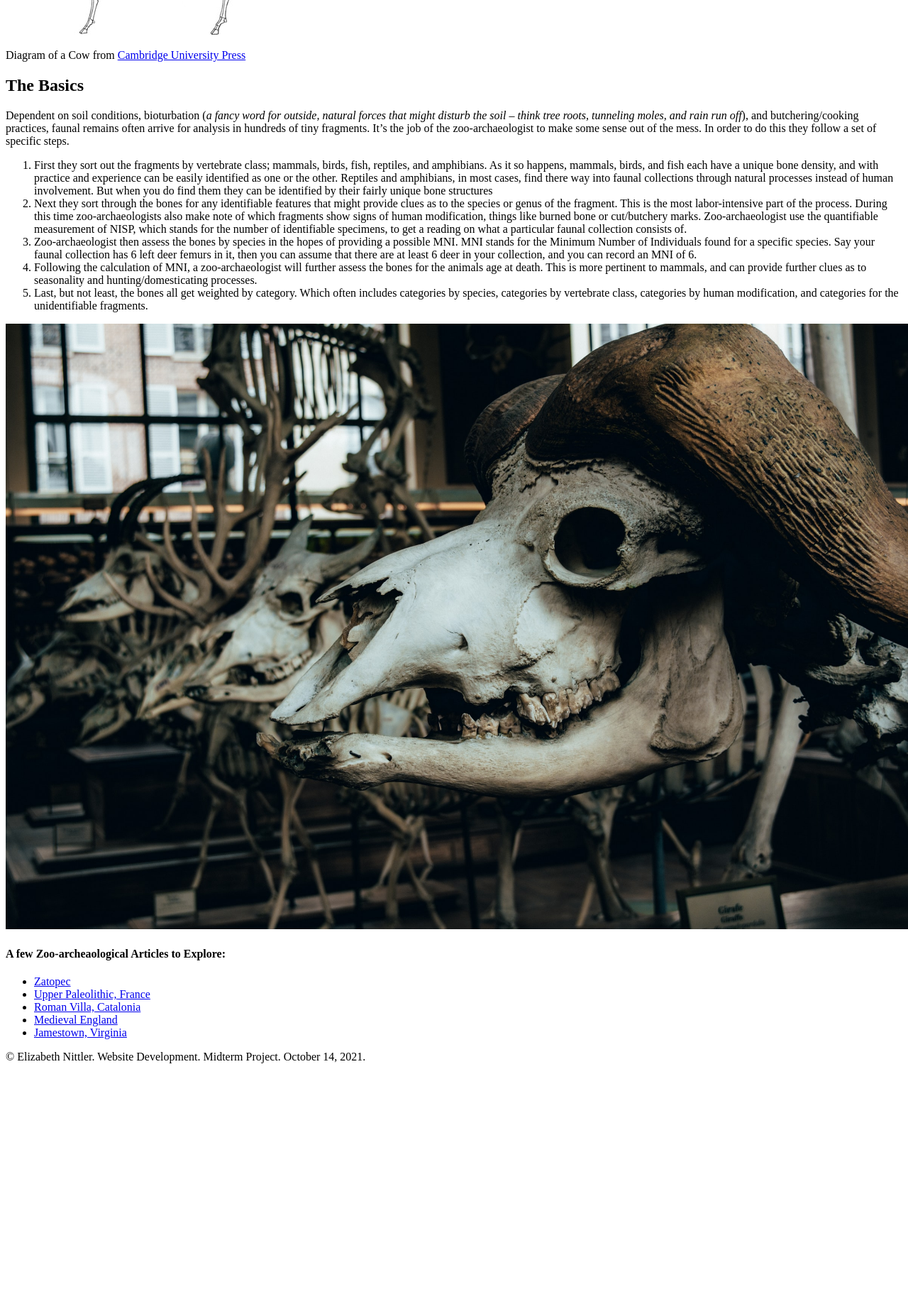
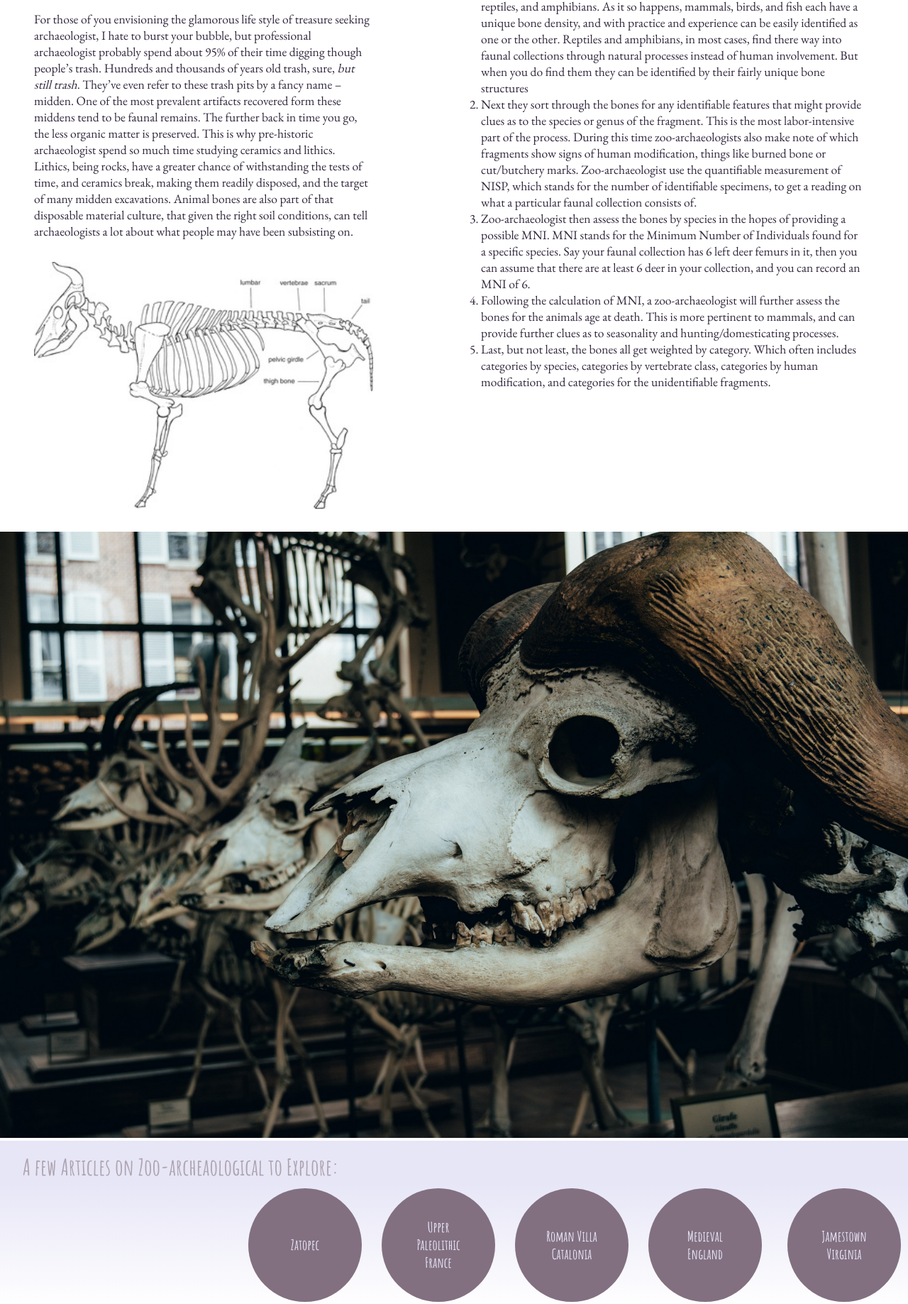
Before and after one commit to eanittler/eanittler.github.io, a plain HTML site: page carnivore.html.html in a window 1280 px wide. Shown: the part 517-2354 px from the top of the page at 71% size. Before the commit the page ends 2031 px from the top, so only its background shows below. Drawn offline with nearby package versions, Linux system fonts and the light colour scheme.

Commit message:
Update carnivore.html.html

```diff
--- a/carnivore.html.html
+++ b/carnivore.html.html
@@ -3,29 +3,31 @@
 	<head>
 		<meta charset="utf-8">
 		<title>Zoo-archaeology</title>
+		<link rel="stylesheet" href="styles/colors.css">
+		<link rel="stylesheet" href="styles/formatting.css">
+		<link rel="stylesheet" href="styles/transitions-animations.css">
+		<script src="https://kit.fontawesome.com/83ae6ba5b9.js" crossorigin="anonymous"></script>
 	</head>
 	<body>
 		<header>
 			<nav>
-				<p>The Archaeology of Food:
-				<a href="./index.html">Home</a>
-				<a href="./herbivore.html">Stable Isotopic Analysis</a></p>
+				<a href="./index.html" class="nav-item">Home</a>
+				<p class="nav-item">Zoo Archaeology</p>
+				<a href="./herbivore.html" class="nav-item">Isotopic Analysis</a>
 			</nav>
 		</header>
-		<main id="carn_main">
+		<main id="carn-main">
 			<h1>Zoo-archaeology</h1>
-			<div id="carn_card1">
 			<h4>What is Zoo-archaeology?</h4>
+			<div id="carn-card1">
 				<p>Zoo-archaeology, or faunal analysis, is the study of animal remains that have been found in an archaeological context.  This, most of the time, means studying the remains of animals that have been used as a source of food, but it also extends to the odd family pet, animals buried in a “ritual” context, and even the (<em>not so odd</em>) rodent that found its way into the food storage or disposal area.</p>
+				<br>
 				<p>For those of you envisioning the glamorous life style of treasure seeking archaeologist, I hate to burst your bubble, but professional archaeologist probably spend about 95% of their time digging though people’s trash.  Hundreds and thousands of years old trash, sure, <em>but still trash</em>.  They’ve even refer to these trash pits by a fancy name – midden.  One of the most prevalent artifacts recovered form these middens tend to be faunal remains.  The further back in time you go, the less organic matter is preserved.  This is why pre-historic archaeologist spend so much time studying ceramics and lithics.  Lithics, being rocks, have a greater chance of withstanding the tests of time, and ceramics break, making them readily disposed, and the target of many midden excavations.  Animal bones are also part of that disposable material culture, that given the right soil conditions, can tell archaeologists a lot about what people may have been subsisting on. </p>
 			</div>
 			<img src="./images/cow-350.jpg" width="350" alt="Cow Skeleton">
-			<div id="carn_image1_source">
-				<p>Diagram of a Cow from <a href="https://www.cambridge.org/core/books/abs/animal-sacrifice-in-the-ancient-greek-world/victims/CDC82A47DD854583B8D9E9588FBCED7A">Cambridge University Press</a></p>
-			</div>
-		</main>
-		<div id="carn_card2">
-			<h2>The Basics</h2>
+			<i class="fas fa-drumstick-bite"></i>
+			<h4>The Basics</h4>
+			<div id="carn-card2">
 				<p>Dependent on soil conditions, bioturbation (<em>a fancy word for outside, natural forces that might disturb the soil – think tree roots, tunneling moles, and rain run off</em>), and butchering/cooking practices, faunal remains often arrive for analysis in hundreds of tiny fragments.  It’s the job of the zoo-archaeologist to make some sense out of the mess.  In order to do this they follow a set of specific steps.</p>
 				<ol>
 					<li>First they sort out the fragments by vertebrate class; mammals, birds, fish, reptiles, and amphibians.  As it so happens, mammals, birds, and fish each have a unique bone density, and with practice and experience can be easily identified as one or the other.  Reptiles and amphibians, in most cases, find there way into faunal collections through natural processes instead of human involvement.  But when you do find them they can be identified by their fairly unique bone structures</li>
@@ -35,19 +37,20 @@
 					<li>Last, but not least, the bones all get weighted by category.  Which often includes categories by species, categories by vertebrate class, categories by human modification, and categories for the unidentifiable fragments.</li>
 				</ol>
 			</div>
+		</main>
 		<img src="./images/zoo_bones-1920.jpg" alt="animal bones" srcset="./images/zoo_bones-2400.jpg 2400w, ./images/zoo_bones-640 640w" sizes="100vw">
-		<div id="carn_card3">
-			<h4>A few Zoo-archeaological Articles to Explore:</h4>
-			<ul>
-				<li><a href="https://cas.anthropology.txstate.edu/zatopec/analyses/zooarch.html">Zatopec</a></li>
-				<li><a href="https://journals.openedition.org/paleo/3018?lang=fr">Upper Paleolithic, France</a></li>
-				<li><a href="https://www.mdpi.com/2076-2615/11/8/2214">Roman Villa, Catalonia</a></li>
-				<li><a href="https://www.mdpi.com/2076-2615/11/4/1174">Medieval England<a></li>
-				<li><a href="https://historicjamestowne.org/wp-content/uploads/Preliminary_Jamestown_Horse_Report_2014.pdf">Jamestown, Virginia</a></li>
-			</ul>
+		<div id="carn-card3">
+			<h4>A few Articles on Zoo-archeaological to Explore:</h4>
+			<div class="link-container">
+				<a href="https://cas.anthropology.txstate.edu/zatopec/analyses/zooarch.html" class="link-item">Zatopec</a>
+				<a href="https://journals.openedition.org/paleo/3018?lang=fr" class="link-item">Upper Paleolithic France</a>
+				<a href="https://www.mdpi.com/2076-2615/11/8/2214" class="link-item">Roman Villa Catalonia</a>
+				<a href="https://www.mdpi.com/2076-2615/11/4/1174" class="link-item">Medieval England<a>
+				<a href="https://historicjamestowne.org/wp-content/uploads/Preliminary_Jamestown_Horse_Report_2014.pdf" class="link-item">Jamestown Virginia</a>
+			</div>
 		</div>
 		<footer>
-			<p>&#169 Elizabeth Nittler. Website Development. Midterm Project. October 14, 2021.</p>
+			<p>&#169 Elizabeth Nittler. Website Development. Final Project. December 14, 2021. Images provided by <a href="https://unsplash.com/">unsplash</a> and diagram of a cow from the <a href="https://www.cambridge.org/core/books/abs/animal-sacrifice-in-the-ancient-greek-world/victims/CDC82A47DD854583B8D9E9588FBCED7A">Cambridge University Press</a>.</p>
 		</footer>
 	</body>
 </html>
```
Lines whose indentation alone changed are shown as unchanged.
